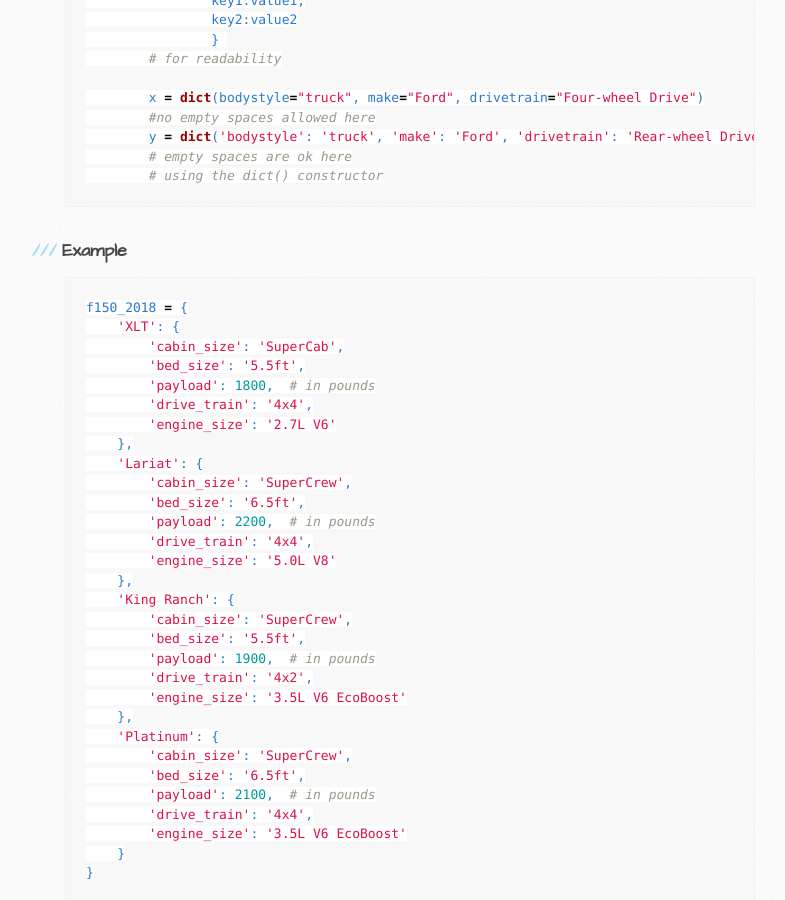
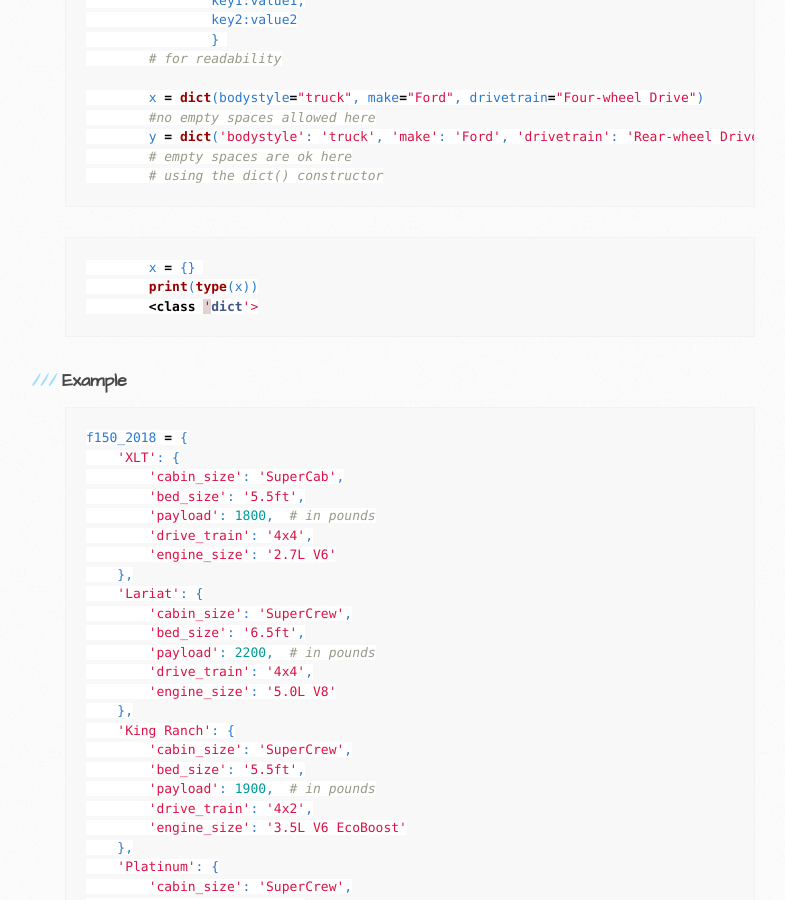
Before and after one commit to trumpfheller/trumpfheller.github.io, a Jekyll site: the page built from python/dictionary.md, in a window 1280 px wide and 900 px high, scrolled down 746 px. Shown: the whole window, without its empty margins (95-880 px from the left). Built offline with Jekyll 4.4.1, drawn with Linux system fonts in a browser that asks for light colours.

Commit message:
Update dictionary.md

````diff
--- a/python/dictionary.md
+++ b/python/dictionary.md
@@ -33,6 +33,12 @@
 	y = dict('bodystyle': 'truck', 'make': 'Ford', 'drivetrain': 'Rear-wheel Drive')
 	# empty spaces are ok here
 	# using the dict() constructor
+```
+
+```python
+	x = {}
+	print(type(x))
+	<class 'dict'>
 ```
 
 ### Example
````
